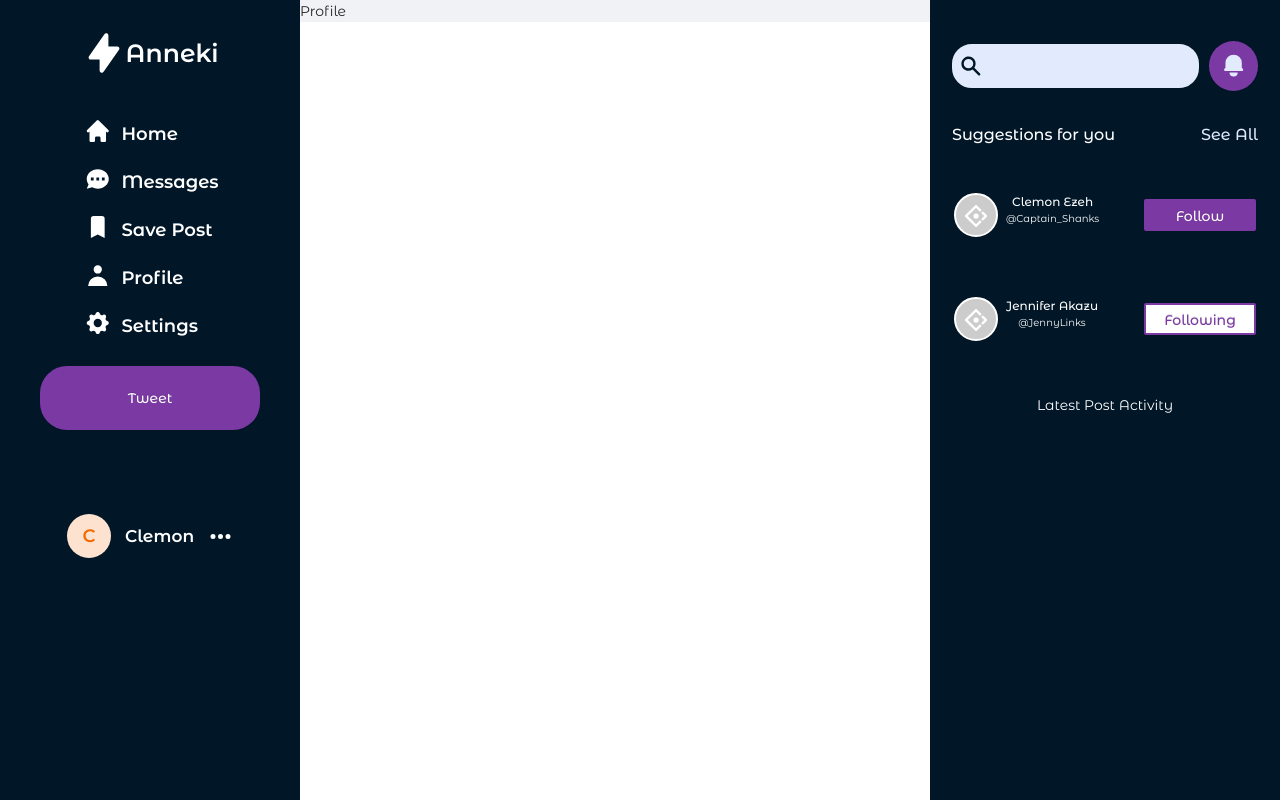
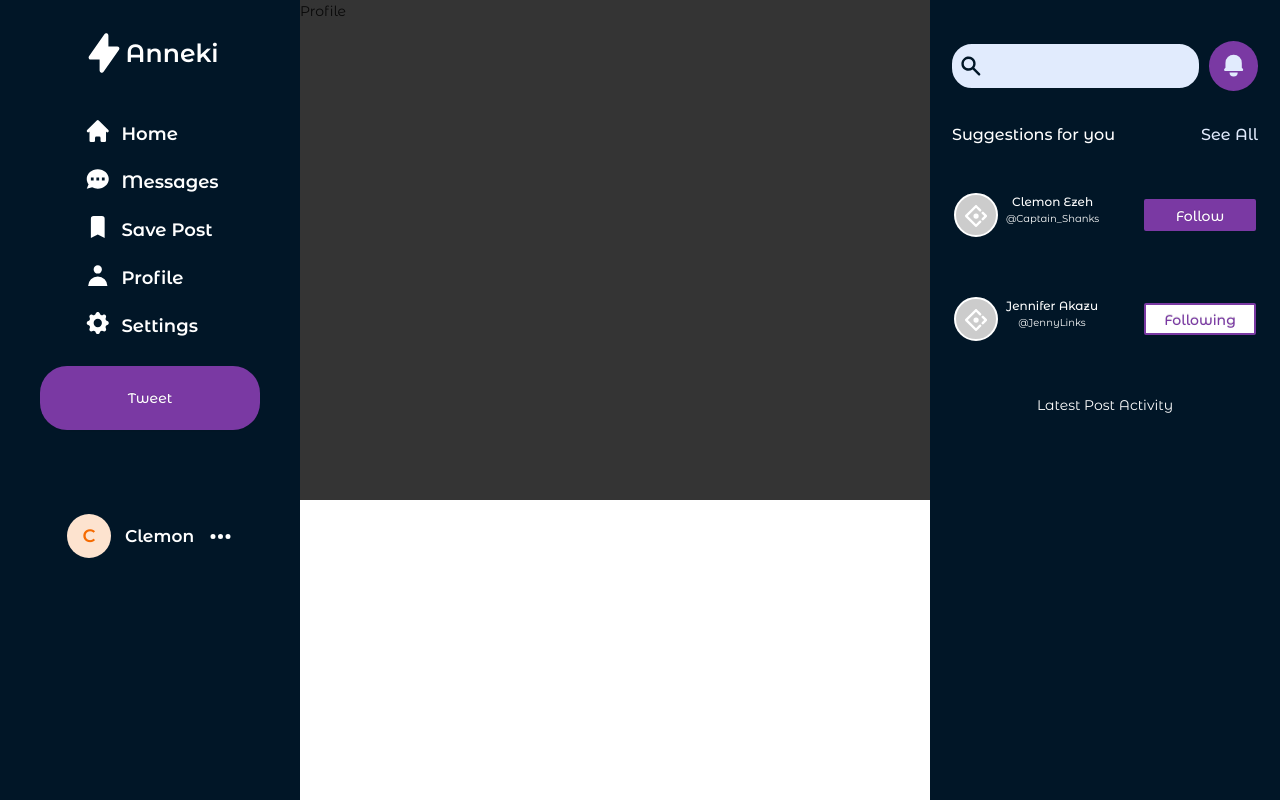
Before and after one commit to Clemon1/Anneki, a React (Create React App) app: page /profile in a window 1280 px wide. Built offline with nearby package versions, Linux system fonts and the light colour scheme.

Commit message:
Commit on master

```diff
--- a/src/App.css
+++ b/src/App.css
@@ -19,7 +19,7 @@
 }
 
 .contentBody {
-  width: 697px !important;
+  width: 716px !important;
 }
 .LogoBody h1 {
   font-size: 25px;
@@ -473,6 +473,9 @@
   width: 28px;
   color: #ffffff;
 }
+.sidebody .ant-menu:not(.ant-menu-horizontal) .ant-menu-item-selected {
+  background-color: #011627 !important;
+}
 
 @media (max-width: 992px) {
   .sidebody {
--- a/src/Pages/home.js
+++ b/src/Pages/home.js
@@ -25,7 +25,7 @@ const Home = () => {
             padding: "4px 30px",
             height: 120,
             gap: "31px",
-            width: 697,
+            width: 716,
             justifyContent: "space-around",
             display: "flex",
             alignItems: "center",
--- a/src/Pages/profile.js
+++ b/src/Pages/profile.js
@@ -1,6 +1,12 @@
 const Profile = () => {
   return (
-    <div className='profileBody'>
+    <div
+      className='profileBody'
+      style={{
+        width: 716,
+        height: 500,
+        background: "#343434",
+      }}>
       <div>Profile</div>
     </div>
   );
```
